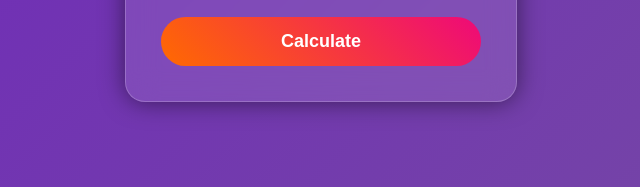
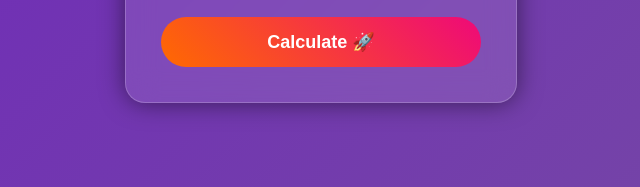
Before and after one commit to Siri23072004/calculator, a website: page index.html in a window 1280 px wide. Shown: the part 535-722 px from the top of the page, 319-959 px from the left. Drawn offline with Linux system fonts and the light colour scheme.

Commit message:
Update button text

```diff
--- a/index.html
+++ b/index.html
@@ -124,7 +124,7 @@
         <label>Second Number</label>
         <input type="number" name="num2" placeholder="Enter second number" required>
 
-        <button type="submit">Calculate </button>
+        <button type="submit">Calculate 🚀 </button>
 
     </form>
 </div>
```
